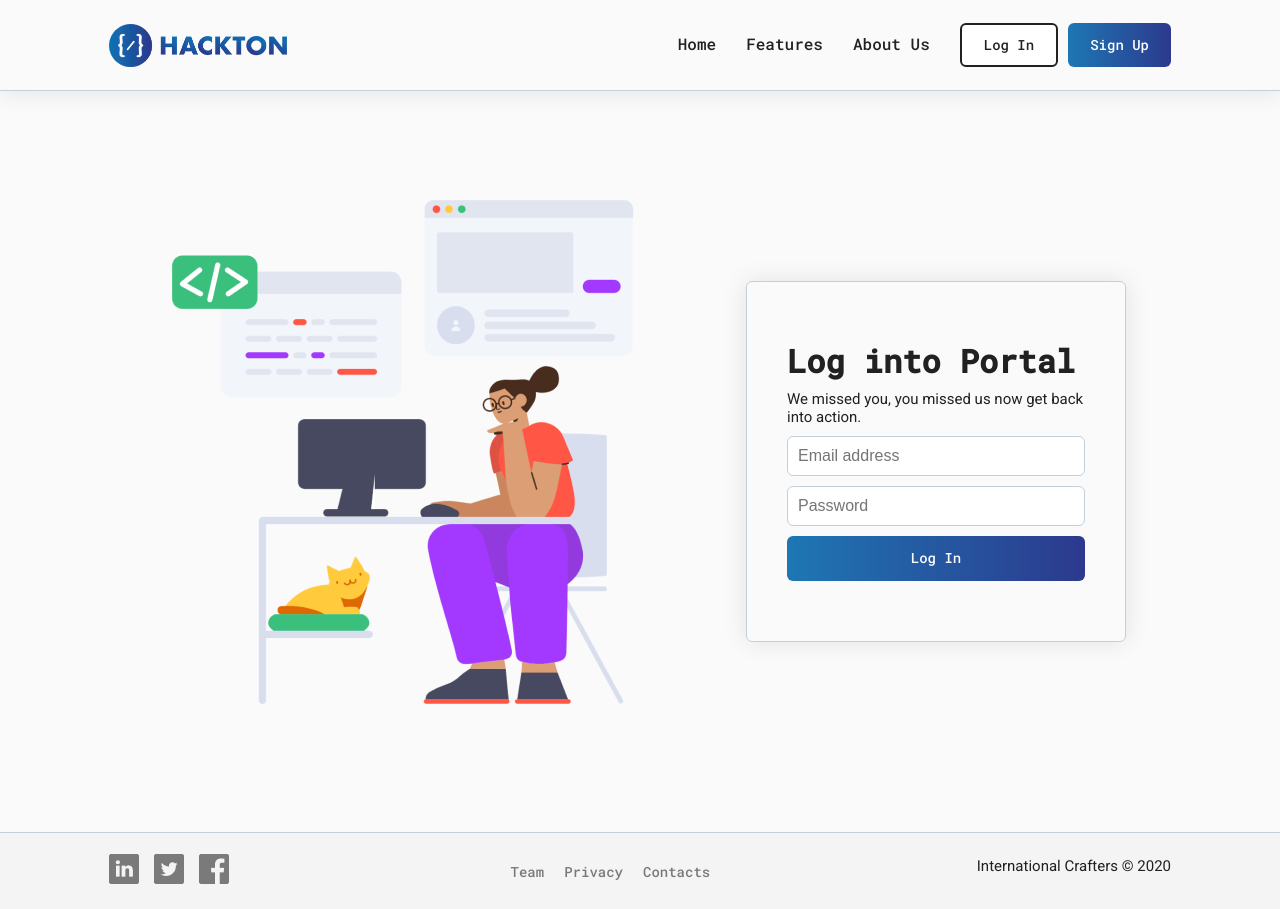
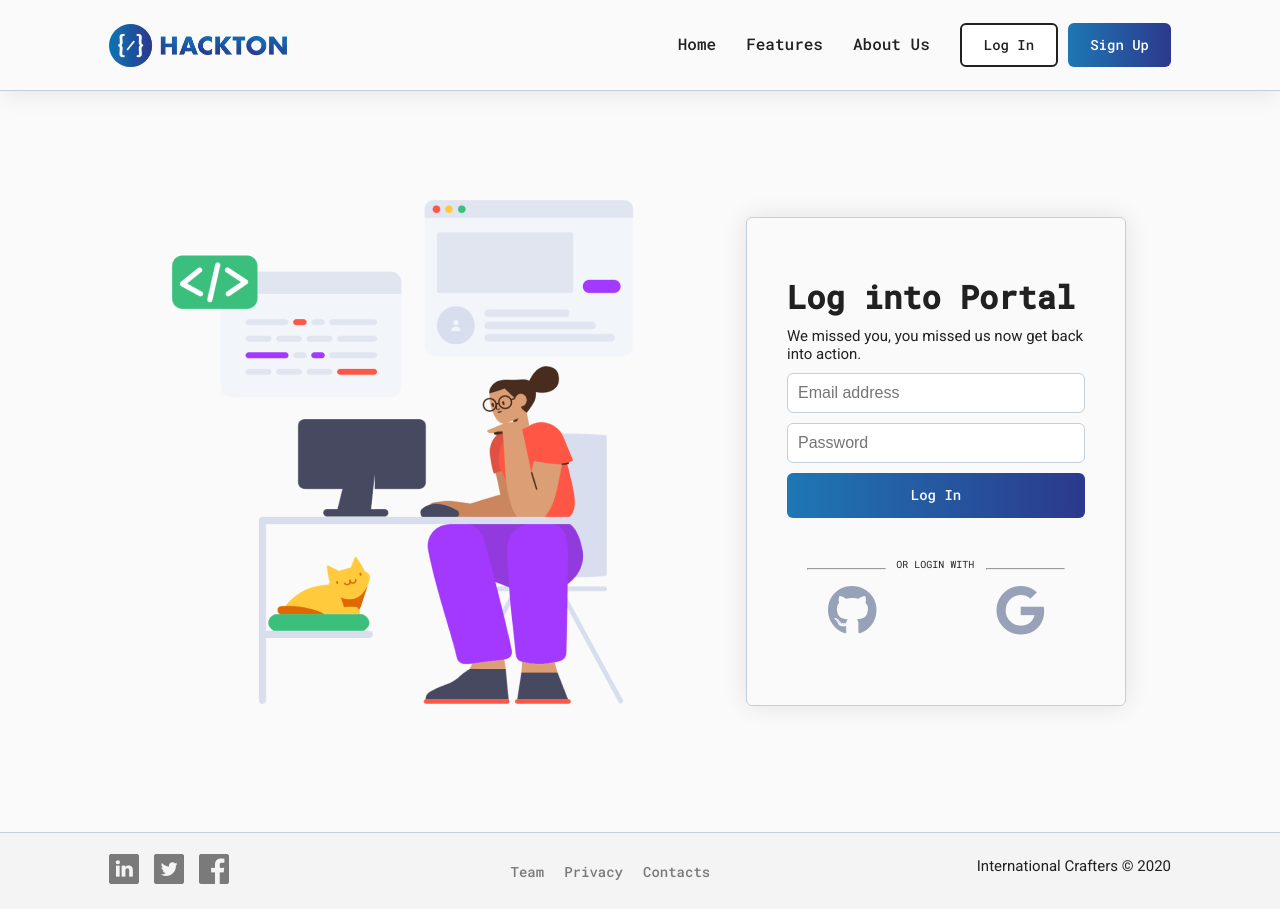
Before and after one commit to LABS-EU3/hackton-frontend, a React (Create React App) app: page /login in a window 1280 px wide. Built offline with nearby package versions, Linux system fonts and the light colour scheme.

Commit message:
style media buttons for github and google on user onboarding forms

```diff
--- a/public/index.html
+++ b/public/index.html
@@ -24,6 +24,14 @@
       work correctly both with client-side routing and a non-root public URL.
       Learn how to configure a non-root public URL by running `npm run build`.
     -->
+
+    <!-- Font Awesome -->
+    <link
+      rel="stylesheet"
+      href="https://use.fontawesome.com/releases/v5.8.2/css/all.css"
+    />
+
+
     <title>React App</title>
   </head>
   <body>
--- a/src/components/atoms/SocialIcon.js
+++ b/src/components/atoms/SocialIcon.js
@@ -1,10 +1,60 @@
 import React from 'react';
 import styled from 'styled-components';
+import { Solid } from '../variables/colors';
+import { h1FontSize, smallFontSize } from '../variables/fonts';
 
 const IMG = styled.img`
   margin: 0 15px 0 0;
 `;
 
+export const Social = styled.div`
+  display: flex;
+  justify-content: space-between;
+  align-items: center;
+  margin-top: 0.5rem;
+  a {
+    color: ${Solid.SlateGrey};
+    padding: 0;
+    margin: 0 0.8em;
+    font-size: ${h1FontSize};
+    display: inline-block;
+    cursor: pointer;
+    i {
+      font-size: 5rem;
+      margin: 0 auto;
+    }
+  }
+`;
+
+export const SocialMediaContainer = styled.div`
+  display: flex;
+  flex-direction: column;
+  justify-content: center;
+  align-items: center;
+  width: 100%;
+  padding: 1rem;
+  margin-top: 3rem;
+  text-transform: uppercase;
+  color: ${Solid.White};
+  font-weight: 500;
+  line-height: 1.4rem;
+
+  .dividerContainer {
+    display: flex;
+    justify-content: space-evenly;
+    /* align-items: center; */
+    width: 100%;
+    font-weight: 50;
+    font-size: 10px;
+    p{
+      width: 40%;
+    }
+    .divider {
+      padding: 1rem;
+      width: 47%;
+    }
+  }
+`;
 const SocialIcon = ({ src, alt }) => (
   <IMG src={src} alt={alt} />
 );
--- /dev/null
+++ b/src/components/molecules/MediaIcons.js
@@ -0,0 +1,19 @@
+import React from "react";
+import { Social } from "../atoms/SocialIcon";
+
+const MediaIcons = () => {
+  return (
+    <Social>
+
+      <a rel="me" href="#" title="github">
+        <i className="fab fa-github" />
+      </a>
+      <a rel="me" href="#" title="google">
+        <i className="fab fa-google" />
+      </a>
+
+    </Social>
+  );
+};
+
+export default MediaIcons;
--- /dev/null
+++ b/src/components/molecules/SocialMedia.js
@@ -0,0 +1,25 @@
+import React from "react";
+import PropTypes from "prop-types";
+import { SocialMediaContainer } from "../atoms/SocialIcon";
+import MediaIcons from "./MediaIcons";
+
+const SocialMedia = ({ text }) => (
+  <SocialMediaContainer>
+    <div className="dividerContainer">
+      <div className="divider">
+        <hr />
+      </div>
+      <p>OR LOGIN WITH</p>
+      <div className="divider">
+        <hr />
+      </div>
+    </div>
+    <MediaIcons />
+  </SocialMediaContainer>
+);
+
+SocialMedia.propTypes = {
+  text: PropTypes.string.isRequired
+};
+
+export default SocialMedia;
--- a/src/components/organisms/Form.js
+++ b/src/components/organisms/Form.js
@@ -7,6 +7,7 @@ import Input from "../atoms/Input";
 import { ButtonGradientBlueWide } from "../atoms/Button";
 import { useDispatch } from "react-redux";
 import { register, login } from "../../store/user/actions";
+import SocialMedia from "../molecules/SocialMedia";
 
 const Form = ({ ctaText, formHeader, formParagraph }) => {
   const [values, setValues] = useState({ email: "", password: "" });
@@ -57,6 +58,7 @@ const Form = ({ ctaText, formHeader, formParagraph }) => {
       <ButtonGradientBlueWide onClick={action}>
         {ctaText}
       </ButtonGradientBlueWide>
+      <SocialMedia></SocialMedia>
     </Container>
   );
 };
--- a/src/components/variables/colors.js
+++ b/src/components/variables/colors.js
@@ -1,6 +1,8 @@
 export const Solid = {
   WHITE: '#FFFFFF',
   DARK_WHITE: '#FAFAFA',
+  SlateGrey: "#97A2B9",
+  LightGrey: "#F9F9F9",
   GREY: '#F4F4F4',
   DARK_GREY: '#797979',
   BORDER_GREY: '#C3CFD9',
```
Also changed, not shown: src/components/variables/fonts.js (+7 -7 lines).
